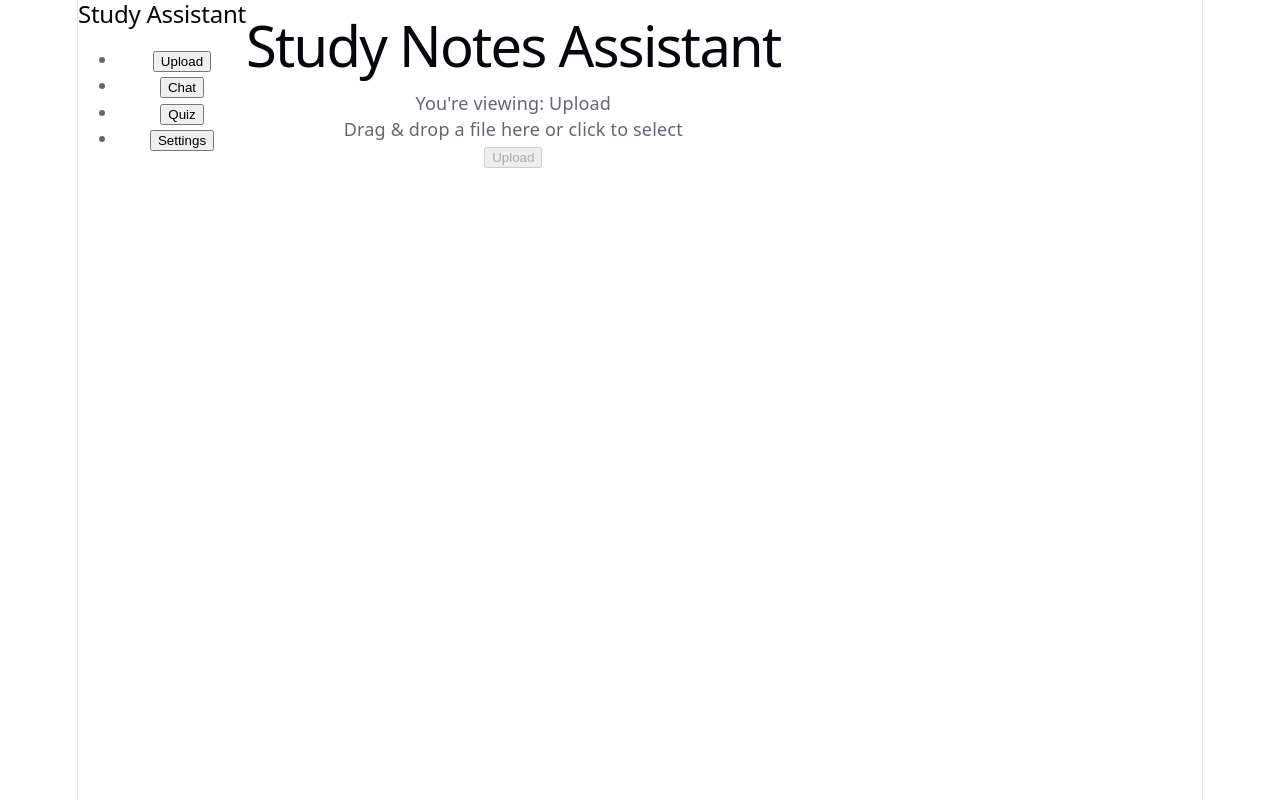
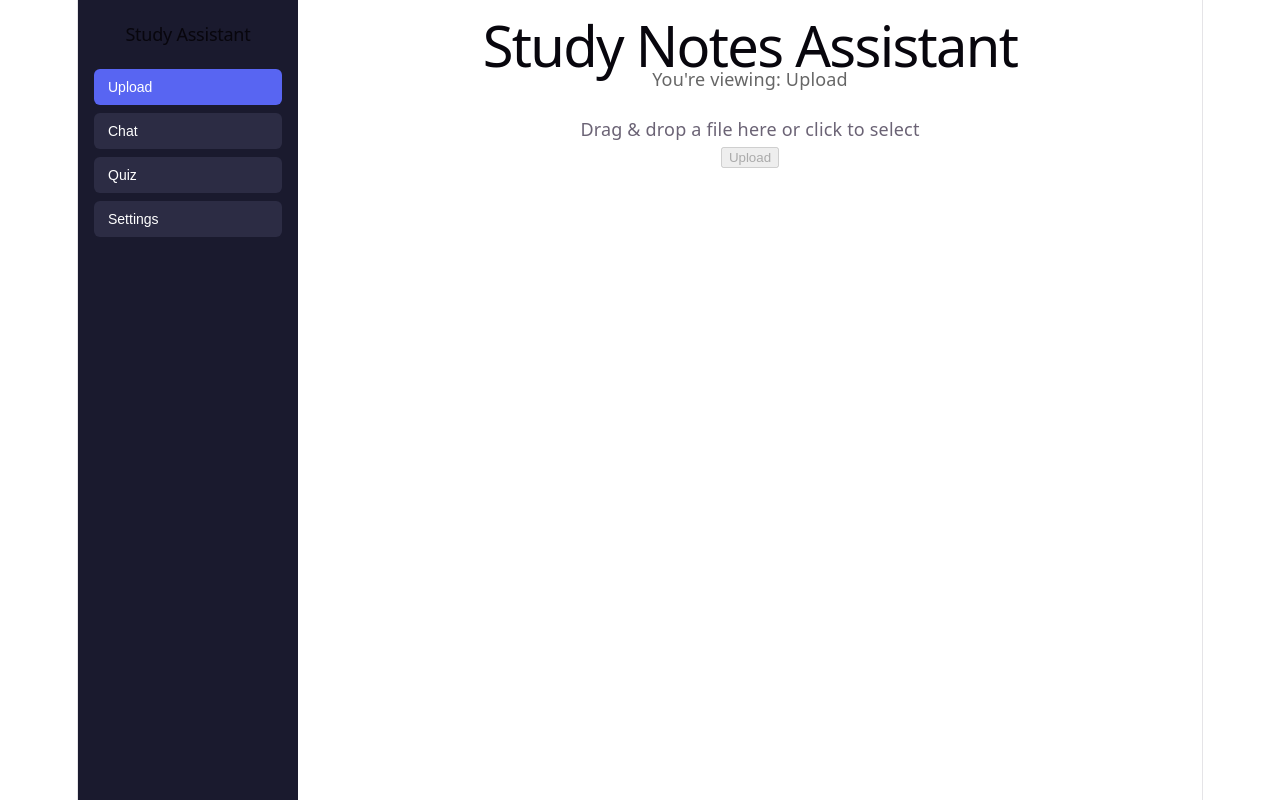
Before and after one commit to jxnnivo/rag-study-assistant, a React app in the folder frontend/: page / in a window 1280 px wide. Built offline with nearby package versions, Linux system fonts and the light colour scheme; the HTML template or start-up script is replaced by a standard one.

Commit message:
Add sidebar abd layout styling, remove unused Vite template CSS

```diff
--- a/frontend/src/App.css
+++ b/frontend/src/App.css
@@ -1,184 +1,69 @@
-.counter {
-  font-size: 16px;
-  padding: 5px 10px;
-  border-radius: 5px;
-  color: var(--accent);
-  background: var(--accent-bg);
-  border: 2px solid transparent;
-  transition: border-color 0.3s;
-  margin-bottom: 24px;
-
-  &:hover {
-    border-color: var(--accent-border);
-  }
-  &:focus-visible {
-    outline: 2px solid var(--accent);
-    outline-offset: 2px;
-  }
+* {
+  box-sizing: border-box;
 }
 
-.hero {
-  position: relative;
-
-  .base,
-  .framework,
-  .vite {
-    inset-inline: 0;
-    margin: 0 auto;
-  }
-
-  .base {
-    width: 170px;
-    position: relative;
-    z-index: 0;
-  }
-
-  .framework,
-  .vite {
-    position: absolute;
-  }
-
-  .framework {
-    z-index: 1;
-    top: 34px;
-    height: 28px;
-    transform: perspective(2000px) rotateZ(300deg) rotateX(44deg) rotateY(39deg)
-      scale(1.4);
-  }
-
-  .vite {
-    z-index: 0;
-    top: 107px;
-    height: 26px;
-    width: auto;
-    transform: perspective(2000px) rotateZ(300deg) rotateX(40deg) rotateY(39deg)
-      scale(0.8);
-  }
+body {
+  margin: 0;
 }
 
-#center {
+.app {
+  display: flex;
+  min-height: 100vh;
+}
+
+.sidebar {
+  width: 220px;
+  flex-shrink: 0;
+  background: #1a1a2e;
+  color: #ffffff;
+  padding: 24px 16px;
+}
+
+.sidebar__title {
+  font-size: 18px;
+  margin: 0 0 24px;
+}
+
+.sidebar__nav {
+  list-style: none;
+  padding: 0;
+  margin: 0;
   display: flex;
   flex-direction: column;
-  gap: 25px;
-  place-content: center;
-  place-items: center;
-  flex-grow: 1;
-
-  @media (max-width: 1024px) {
-    padding: 32px 20px 24px;
-    gap: 18px;
-  }
+  gap: 8px;
 }
 
-#next-steps {
-  display: flex;
-  border-top: 1px solid var(--border);
+.sidebar__link {
+  width: 100%;
   text-align: left;
-
-  & > div {
-    flex: 1 1 0;
-    padding: 32px;
-    @media (max-width: 1024px) {
-      padding: 24px 20px;
-    }
-  }
-
-  .icon {
-    margin-bottom: 16px;
-    width: 22px;
-    height: 22px;
-  }
-
-  @media (max-width: 1024px) {
-    flex-direction: column;
-    text-align: center;
-  }
+  padding: 10px 14px;
+  border-radius: 6px;
+  border: none;
+  background: #2c2c44;
+  color: #ffffff;
+  font-size: 14px;
+  cursor: pointer;
+  transition: background 0.2s;
 }
 
-#docs {
-  border-right: 1px solid var(--border);
-
-  @media (max-width: 1024px) {
-    border-right: none;
-    border-bottom: 1px solid var(--border);
-  }
+.sidebar__link:hover {
+  background: #3a3a5c;
 }
 
-#next-steps ul {
-  list-style: none;
-  padding: 0;
-  display: flex;
-  gap: 8px;
-  margin: 32px 0 0;
-
-  .logo {
-    height: 18px;
-  }
-
-  a {
-    color: var(--text-h);
-    font-size: 16px;
-    border-radius: 6px;
-    background: var(--social-bg);
-    display: flex;
-    padding: 6px 12px;
-    align-items: center;
-    gap: 8px;
-    text-decoration: none;
-    transition: box-shadow 0.3s;
-
-    &:hover {
-      box-shadow: var(--shadow);
-    }
-    .button-icon {
-      height: 18px;
-      width: 18px;
-    }
-  }
-
-  @media (max-width: 1024px) {
-    margin-top: 20px;
-    flex-wrap: wrap;
-    justify-content: center;
-
-    li {
-      flex: 1 1 calc(50% - 8px);
-    }
-
-    a {
-      width: 100%;
-      justify-content: center;
-      box-sizing: border-box;
-    }
-  }
+.sidebar__link--active {
+  background: #5865f2;
 }
 
-#spacer {
-  height: 88px;
-  border-top: 1px solid var(--border);
-  @media (max-width: 1024px) {
-    height: 48px;
-  }
+.app__content {
+  flex-grow: 1;
+  padding: 32px;
 }
 
-.ticks {
-  position: relative;
-  width: 100%;
+.app__title {
+  margin: 0 0 8px;
+}
 
-  &::before,
-  &::after {
-    content: '';
-    position: absolute;
-    top: -4.5px;
-    border: 5px solid transparent;
-  }
-
-  &::before {
-    left: 0;
-    border-left-color: var(--border);
-  }
-  &::after {
-    right: 0;
-    border-right-color: var(--border);
-  }
+.app__subtitle {
+  color: #666;
+  margin: 0 0 24px;
 }
--- a/frontend/src/App.jsx
+++ b/frontend/src/App.jsx
@@ -2,19 +2,20 @@ import { useState } from 'react'
 import Sidebar from './components/Sidebar'
 import FileUpload from './components/FileUpload'
 import ChatWindow from './components/ChatWindow'
+import './App.css'
 
 function App() {
   const [activePage, setActivePage] = useState('Upload')
 
   return (
-    <div style={{ display: 'flex' }}>
+     <div className="app">
       <Sidebar activePage={activePage} onNavigate={setActivePage} />
-      <div>
-        <h1>Study Notes Assistant</h1>
-        <p>You're viewing: {activePage}</p>
+      <main className="app__content">
+        <h1 className="app__title">Study Notes Assistant</h1>
+        <p className="app__subtitle">You're viewing: {activePage}</p>
         {activePage === 'Upload' && <FileUpload />}
         {activePage === 'Chat' && <ChatWindow />}
-      </div>
+      </main>
     </div>
   )
 }
--- a/frontend/src/components/Sidebar.jsx
+++ b/frontend/src/components/Sidebar.jsx
@@ -2,12 +2,15 @@ function Sidebar ({ activePage, onNavigate }) {
   const pages = ['Upload', 'Chat', 'Quiz', 'Settings']
 
   return (
-    <nav>
-      <h2>Study Assistant</h2>
-      <ul>
+    <nav className="sidebar">
+      <h2 className="sidebar__title">Study Assistant</h2>
+       <ul className="sidebar__nav">
         {pages.map((page) => (
           <li key={page}>
-            <button onClick={() => onNavigate(page)}>
+            <button
+            className={`sidebar__link ${activePage === page ? 'sidebar__link--active' : ''}`}
+            onClick={() => onNavigate(page)}
+            >
               {page}
             </button>
           </li>
```
